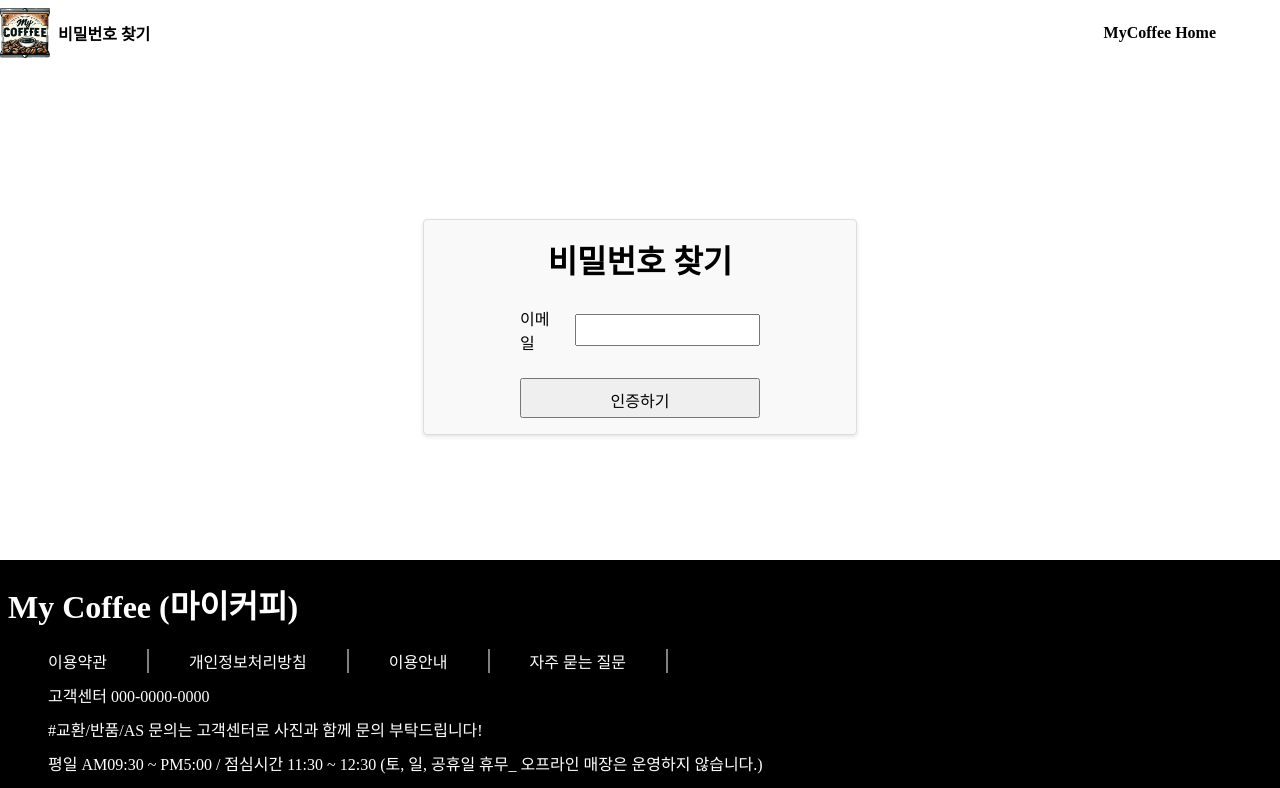
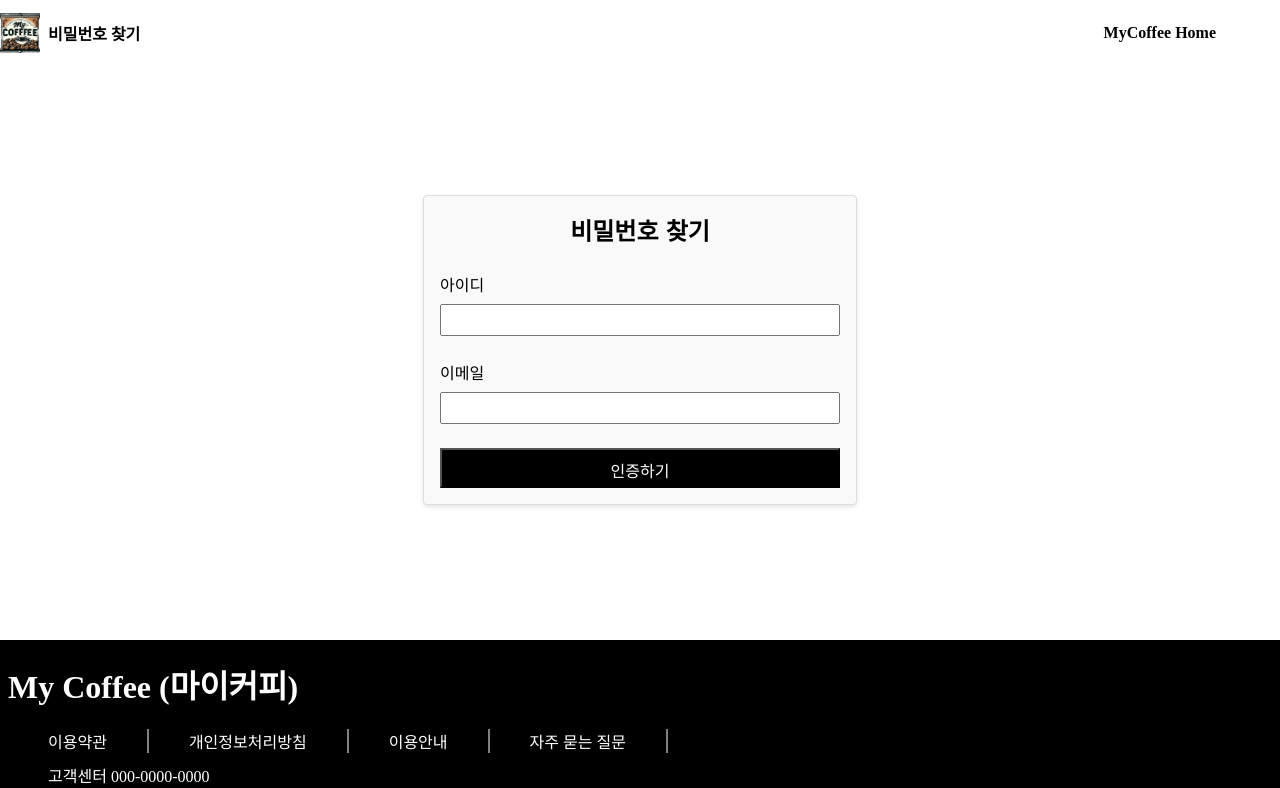
Before and after one commit to Eclipse-K/mycoffee, a React (Create React App) app: page /Find_pw in a window 1280 px wide. Shown: the top 788 px of the page. Built offline with nearby package versions, Linux system fonts and the light colour scheme; a web font is replaced by a local one.

Commit message:
Edit FindId and FindPw

```diff
--- a/src/Components/FindIdPage.css
+++ b/src/Components/FindIdPage.css
@@ -1,6 +1,6 @@
 .find-id {
   width: 100%;
-  height: 600px;
+  height: 720px;
   background-color: white;
 }
 
@@ -8,6 +8,7 @@
   max-width: 400px;
   margin: 40px auto;
   padding: 1rem;
+  margin: 10% auto;
   border: 1px solid #ddd;
   border-radius: 4px;
   background-color: #f9f9f9;
@@ -17,6 +18,7 @@
 .find-id-page h2 {
   text-align: center;
   margin-bottom: 1rem;
+  font-family: "Do Hyeon", sans-serif;
 }
 
 .find-id-page form {
@@ -27,6 +29,7 @@
 .find-id-page label {
   margin-bottom: 0.5rem;
   font-weight: bold;
+  font-family: "Do Hyeon", sans-serif;
 }
 
 .find-id-page select,
@@ -41,13 +44,10 @@
   padding: 0.5rem;
   border: none;
   border-radius: 4px;
-  background-color: #007bff;
+  background-color: black;
   color: white;
+  font-family: "Do Hyeon", sans-serif;
   cursor: pointer;
-}
-
-.find-id-page button:hover {
-  background-color: #0056b3;
 }
 
 .find-id-page p {
--- a/src/Components/FindIdPage.js
+++ b/src/Components/FindIdPage.js
@@ -67,7 +67,7 @@ function FindIdPage() {
       <div className="find-id-page">
         <h2>아이디 찾기</h2>
         <form onSubmit={handleFindSubmit}>
-          <label htmlFor="memberType">회원유형:</label>
+          <label htmlFor="memberType">회원유형</label>
           <select
             id="memberType"
             value={memberType}
@@ -98,7 +98,7 @@ function FindIdPage() {
             <label htmlFor="contact-phone">전화번호</label>
           </div>
 
-          <label htmlFor="name">이름:</label>
+          <label htmlFor="name">이름</label>
           <input
             type="text"
             id="name"
@@ -109,7 +109,7 @@ function FindIdPage() {
 
           {contactOption === "email" && (
             <>
-              <label htmlFor="email">이메일:</label>
+              <label htmlFor="email">이메일</label>
               <input
                 type="email"
                 id="email"
--- a/src/Components/FindPwPage.css
+++ b/src/Components/FindPwPage.css
@@ -1,5 +1,5 @@
 .FindPwPage {
-  height: 560px;
+  height: 640px;
   background-color: white;
 }
 
@@ -9,7 +9,7 @@
   align-items: center;
   flex-direction: column;
   max-width: 400px;
-  margin: 152px auto;
+  margin: 10% auto;
   padding: 1rem;
   border: 1px solid #ddd;
   border-radius: 4px;
@@ -19,6 +19,7 @@
 
 .FindPwPage-title {
   margin: 0;
+  font-family: "Do Hyeon", sans-serif;
 }
 
 .FindPwPage-form {
@@ -31,25 +32,29 @@
 
 .FindPwPage-label {
   display: flex;
-  justify-content: space-between;
-  align-items: center;
-  padding: 24px 0;
-  width: 60%;
-}
-
-.FindPwPage-label p {
-  margin: 0 24px 0 0;
-  font-size: 16px;
+  justify-content: center;
+  align-items: flex-start;
+  flex-direction: column;
+  padding: 24px 0 8px 0;
+  width: 100%;
 }
 
 .FindPwPage-input {
+  width: 100%;
   height: 32px;
   box-sizing: border-box;
 }
 
+.FindPwPage-input:nth-child(4) {
+  margin-bottom: 24px;
+}
+
 .FindPwPage-button {
   padding: 8px 0;
-  width: 60%;
+  width: 100%;
   height: 40px;
   font-size: 16px;
+  background-color: black;
+  color: white;
+  cursor: pointer;
 }
--- a/src/Components/FindPwPage.js
+++ b/src/Components/FindPwPage.js
@@ -6,16 +6,20 @@ import "./FindPwPage.css";
 
 function FindPwPage() {
   const [emailPw, setEmailPw] = useState("");
+  const [findPwId, setFindPwId] = useState("");
   const [findPwError, setFindPwError] = useState("");
 
   const handleFindPwSubmit = (e) => {
     e.preventDefault();
 
+    if (!findPwId) {
+      setFindPwId("아이디를 입력해주세요.");
+      return;
+    }
     if (!emailPw) {
       setFindPwError("이메일을 입력해주세요");
       return;
     }
-
     // 이메일 검증 로직
 
     // 비밀번호 찾기 API 호출
@@ -34,17 +38,22 @@ function FindPwPage() {
         </Link>
       </nav>
       <div className="FindPwPage-container">
-        <h1 className="FindPwPage-title">비밀번호 찾기</h1>
+        <h2 className="FindPwPage-title">비밀번호 찾기</h2>
         <form className="FindPwPage-form" onSubmit={handleFindPwSubmit}>
-          <label className="FindPwPage-label">
-            <p>이메일</p>
+          <label className="FindPwPage-label">아이디</label>
+          <input
+            className="FindPwPage-input"
+            type="id"
+            value={findPwId}
+            onChange={(e) => setFindPwId(e.target.value)}
+          />
+          <label className="FindPwPage-label">이메일</label>
           <input
             className="FindPwPage-input"
             type="email"
             value={emailPw}
             onChange={(e) => setEmailPw(e.target.value)}
           />
-          </label>
           {findPwError && <p>{findPwError}</p>}
           <button className="FindPwPage-button" type="submit">
             인증하기
--- a/src/Components/NaviBar.css
+++ b/src/Components/NaviBar.css
@@ -32,6 +32,7 @@
 .nav-guest {
   display: flex;
   justify-content: space-evenly;
+  align-items: center;
   list-style-type: none;
   width: 100px;
   padding: 0;
--- a/src/Components/StyledLogo.js
+++ b/src/Components/StyledLogo.js
@@ -1,8 +1,8 @@
 import styled from "styled-components";
 
 const StyledLogo = styled.img`
-  width: 50px;
-  height: 50px;
+  width: 40px;
+  height: 40px;
 `;
 
 export default StyledLogo;
```
Lines whose indentation alone changed are shown as unchanged.
